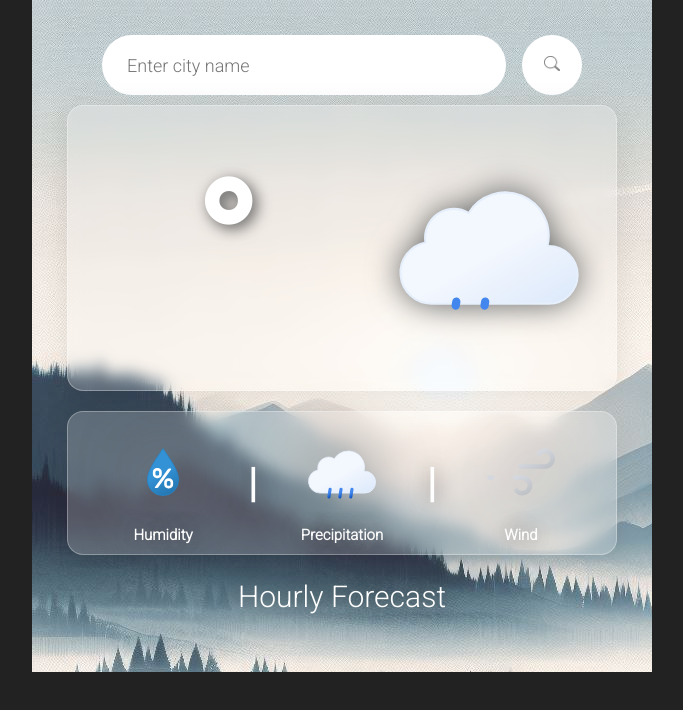
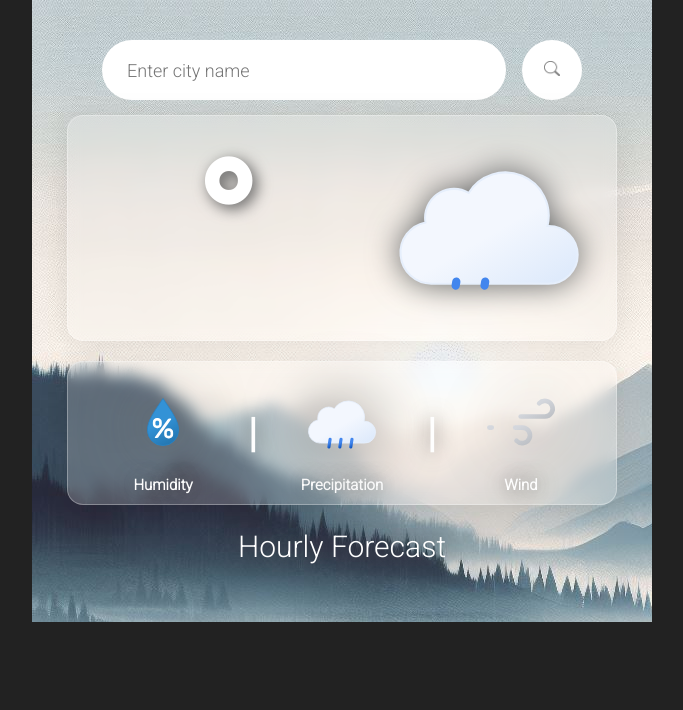
Before and after one commit to RomanLatipov/weather_app, a plain HTML site: page index.html in a window 1280 px wide. Shown: the whole page, without its empty margins (298-981 px from the left). Drawn offline with Linux system fonts and the light colour scheme; no server answers.

Commit message:
make slight visual improvments

```diff
--- a/style.css
+++ b/style.css
@@ -16,7 +16,7 @@ body {
 .search {
 	display: flex;
 	align-items: center;
-	padding: 10px 35px;
+	padding: 15px 35px;
 	justify-content: space-between;
 }
 .search input {
@@ -75,7 +75,7 @@ body {
 }
 #weather-icon {
 	width: 50%;
-	/* margin: -70px 0px; */
+	margin: -30px 0px;
 	margin-right: -30px;
 }
 #description {
```
